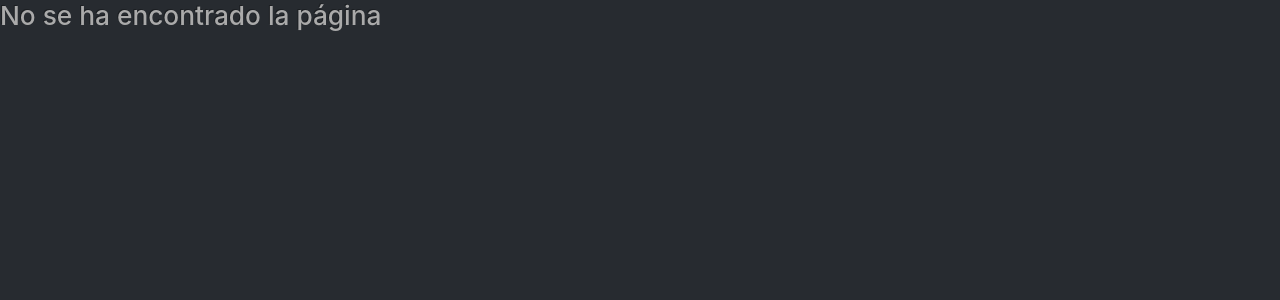
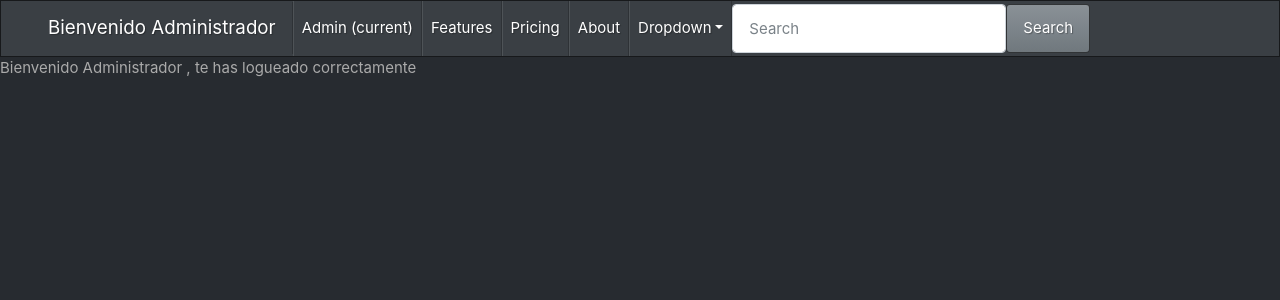
Before and after one commit to borjeta/AutoGest, an Angular app in the folder frontend/: page /home-admin in a window 1280 px wide. Shown: the top 300 px of the page. Built offline with nearby package versions, Linux system fonts and the light colour scheme.

Commit message:
los 3 homes senciollos y operativos

```diff
--- a/frontend/src/app/app.component.ts
+++ b/frontend/src/app/app.component.ts
@@ -6,7 +6,7 @@ import { LoginComponent } from './pages/login/login.component';
 import { HomeComponent } from './pages/home/home.component';
 import { NotFoundComponent } from './pages/not-found/not-found.component';
 import { HttpClientModule } from '@angular/common/http';
-import { Navigation } from '@angular/router';
+
 
 
 
--- a/frontend/src/app/components/navbar-admin/navbar-admin.component.html
+++ b/frontend/src/app/components/navbar-admin/navbar-admin.component.html
@@ -1,13 +1,13 @@
 <nav class="navbar navbar-expand-lg bg-primary" data-bs-theme="dark">
     <div class="container-fluid">
-      <a class="navbar-brand" href="#">Navbar</a>
+      <a class="navbar-brand" href="#">Bienvenido Administrador</a>
       <button class="navbar-toggler" type="button" data-bs-toggle="collapse" data-bs-target="#navbarColor01" aria-controls="navbarColor01" aria-expanded="false" aria-label="Toggle navigation">
         <span class="navbar-toggler-icon"></span>
       </button>
       <div class="collapse navbar-collapse" id="navbarColor01">
         <ul class="navbar-nav me-auto">
           <li class="nav-item">
-            <a class="nav-link active" href="#">Home
+            <a class="nav-link active" href="#">Admin
               <span class="visually-hidden">(current)</span>
             </a>
           </li>
--- a/frontend/src/app/components/navbar-user/navbar-user.component.html
+++ b/frontend/src/app/components/navbar-user/navbar-user.component.html
@@ -1,6 +1,6 @@
 <nav class="navbar navbar-expand-lg bg-primary" data-bs-theme="dark">
     <div class="container-fluid">
-      <a class="navbar-brand" href="#">Navbar</a>
+      <a class="navbar-brand" href="#">Bienvenido Usuario</a>
       <button class="navbar-toggler" type="button" data-bs-toggle="collapse" data-bs-target="#navbarColor01" aria-controls="navbarColor01" aria-expanded="false" aria-label="Toggle navigation">
         <span class="navbar-toggler-icon"></span>
       </button>
--- a/frontend/src/app/components/navbar-user/navbar-user.component.ts
+++ b/frontend/src/app/components/navbar-user/navbar-user.component.ts
@@ -1,4 +1,5 @@
 import { Component } from '@angular/core';
+
 
 @Component({
   selector: 'app-navbar-user',
@@ -8,5 +9,10 @@ import { Component } from '@angular/core';
   styleUrl: './navbar-user.component.css'
 })
 export class NavbarUserComponent {
+  constructor() {}
+
+  ngOnInit() {}
+
+  ngOnDestroy() {}
 
 }
--- a/frontend/src/app/pages/home/home.component.html
+++ b/frontend/src/app/pages/home/home.component.html
@@ -1 +1,2 @@
-<p>Bienvenido , te has logueado correctamente</p>
+<app-navbar-user></app-navbar-user>
+<p>Bienvenido usuario , te has logueado correctamente</p>
--- a/frontend/src/app/pages/home/home.component.ts
+++ b/frontend/src/app/pages/home/home.component.ts
@@ -1,9 +1,10 @@
 import { Component } from '@angular/core';
+import { NavbarUserComponent } from '../../components/navbar-user/navbar-user.component';
 
 @Component({
   selector: 'app-home',
   standalone: true,
-  imports: [],
+  imports: [ NavbarUserComponent],
   templateUrl: './home.component.html',
   styleUrl: './home.component.css'
 })
--- a/frontend/src/app/pages/homeadmin/homeadmin.component.html
+++ b/frontend/src/app/pages/homeadmin/homeadmin.component.html
@@ -1 +1,2 @@
-<p>homeadmin works!</p>
+<app-navbar-admin></app-navbar-admin>
+<p>Bienvenido Administrador , te has logueado correctamente</p>
--- a/frontend/src/app/pages/homeadmin/homeadmin.component.ts
+++ b/frontend/src/app/pages/homeadmin/homeadmin.component.ts
@@ -1,9 +1,10 @@
 import { Component } from '@angular/core';
+import { NavbarAdminComponent } from '../../components/navbar-admin/navbar-admin.component';
 
 @Component({
   selector: 'app-homeadmin',
   standalone: true,
-  imports: [],
+  imports: [NavbarAdminComponent],
   templateUrl: './homeadmin.component.html',
   styleUrl: './homeadmin.component.css'
 })
--- a/frontend/src/app/pages/homepropietario/homepropietario.component.html
+++ b/frontend/src/app/pages/homepropietario/homepropietario.component.html
@@ -1 +1 @@
-<p>homepropietario works!</p>
+<p>Bienvenido user , te has logueado correctamente</p>
--- a/frontend/src/app/pages/login/login.component.ts
+++ b/frontend/src/app/pages/login/login.component.ts
@@ -25,10 +25,12 @@ export class LoginComponent {
 
     this.http.post('http://localhost:3000/userRoute/login', this.loginObject).subscribe((data: any) => {
       if (data['user']['role'] == 'admin') {
-        this.Router.navigate(['/home']);
+        this.Router.navigate(['/home-admin']);
       }
-      else {
-        this.Router.navigate(['/user']);
+      else if (data['user']['role'] == 'user') {
+        this.Router.navigate(['/home-user']);
+      } else if (data['user']['role'] == 'propietario') {
+        this.Router.navigate(['/home-propietario']);
       }
     }
     );
```
Also changed, not shown: frontend/src/app/app.routes.ts (+11 -1 lines).
